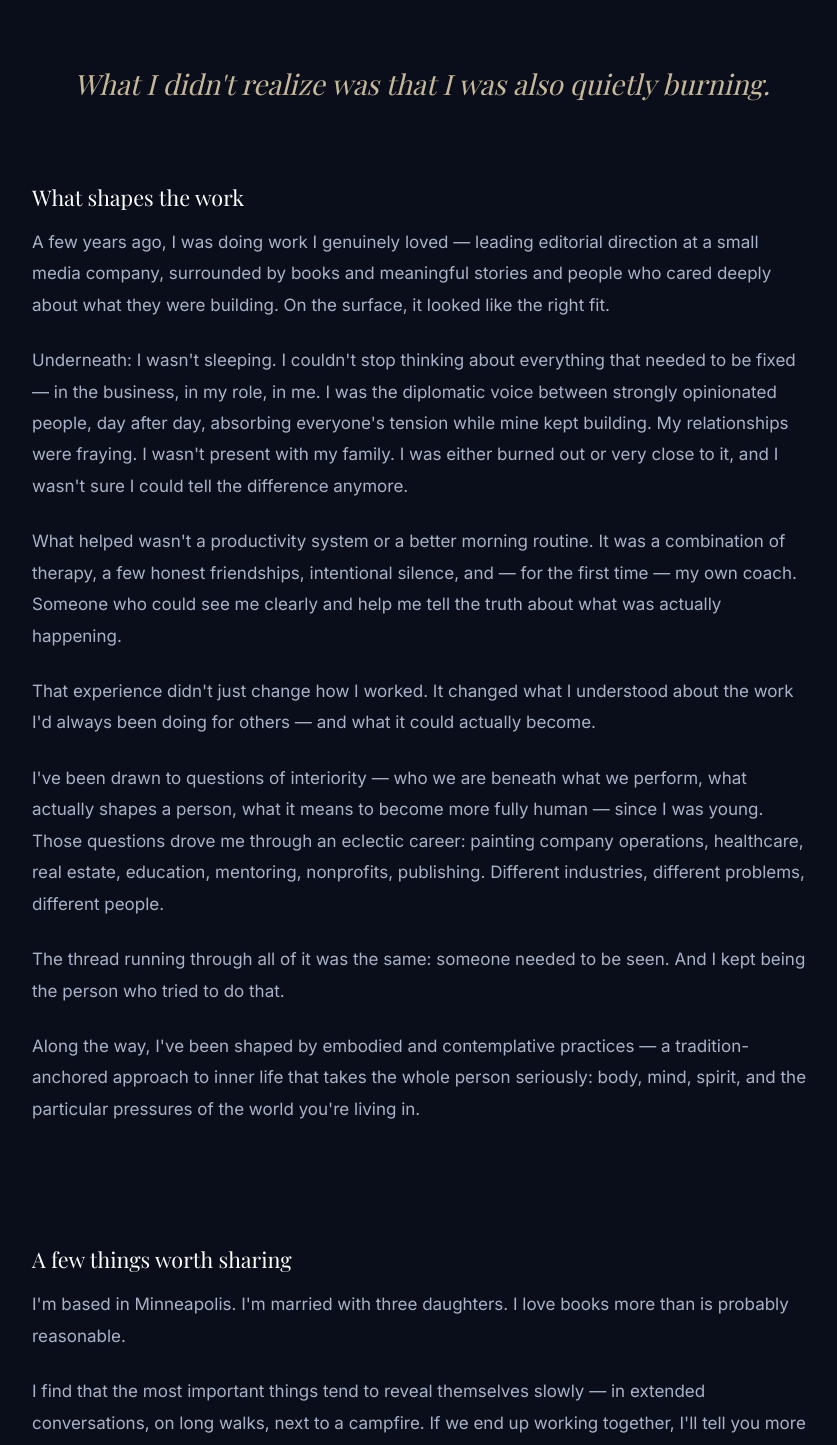
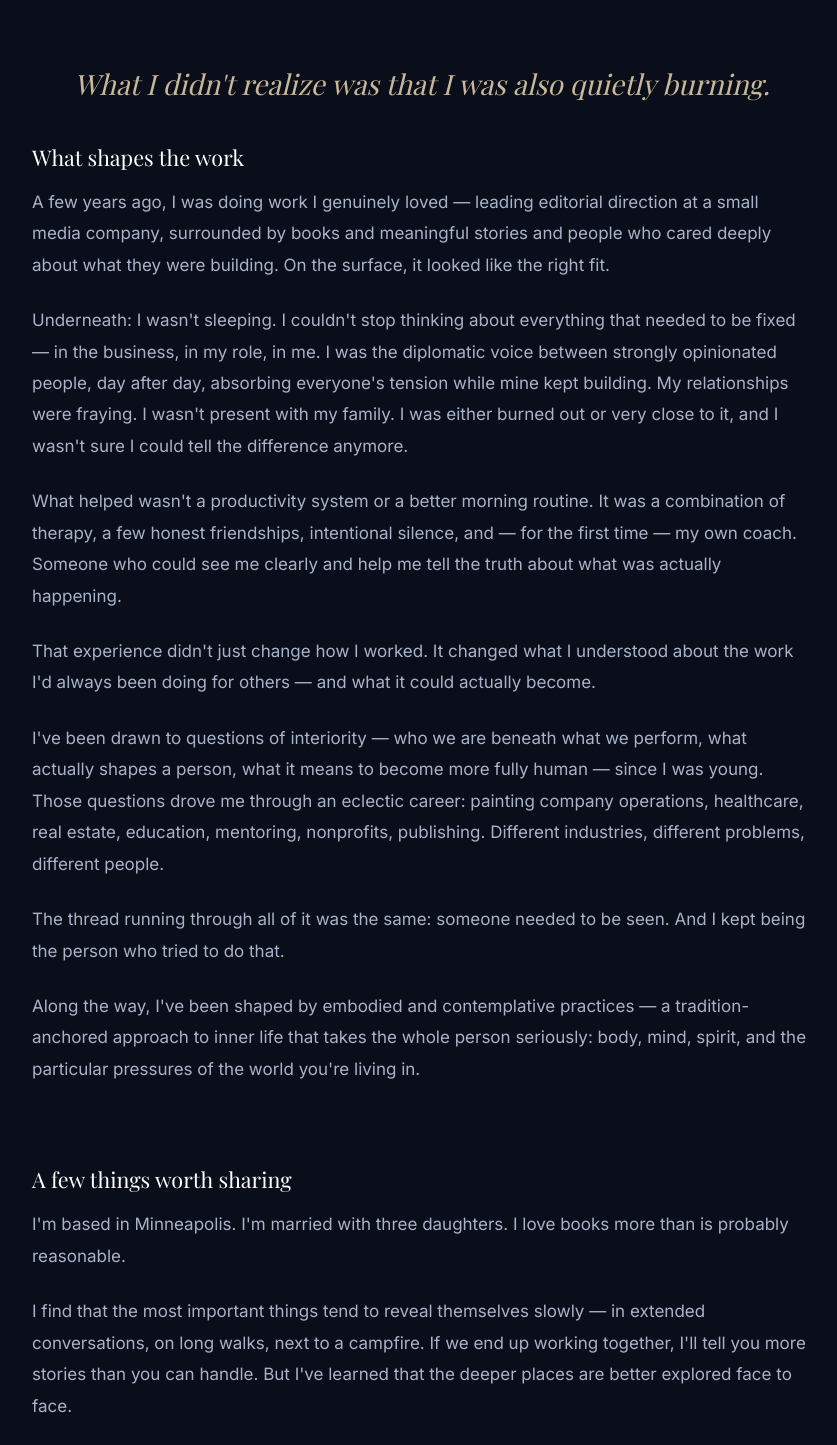
Before and after one commit to jskroening-afk/my-site, a Next.js app: page /about in a window 1280 px wide. Shown: the part 740-2185 px from the top of the page, without its empty margins (218-1055 px from the left). Built offline with nearby package versions, Linux system fonts and the light colour scheme; a web font is replaced by a local one.

Commit message:
reduce subheading top padding

```diff
--- a/app/(site)/about/page.tsx
+++ b/app/(site)/about/page.tsx
@@ -39,7 +39,7 @@ export default function AboutPage() {
       </section>
 
       {/* Section heading */}
-      <section style={{ paddingTop: '60px', paddingBottom: '16px' }}>
+      <section style={{ paddingTop: '20px', paddingBottom: '16px' }}>
         <h2 className="font-serif font-normal text-white" style={{ fontSize: '1.35rem', lineHeight: '1.3' }}>
           What shapes the work
         </h2>
@@ -59,7 +59,7 @@ export default function AboutPage() {
       </section>
 
       {/* Section heading */}
-      <section style={{ paddingTop: '60px', paddingBottom: '16px' }}>
+      <section style={{ paddingTop: '20px', paddingBottom: '16px' }}>
         <h2 className="font-serif font-normal text-white" style={{ fontSize: '1.35rem', lineHeight: '1.3' }}>
           A few things worth sharing
         </h2>
```
